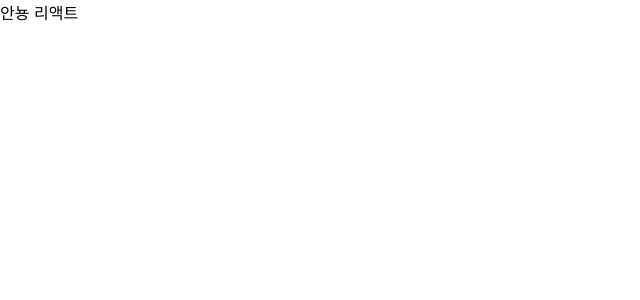
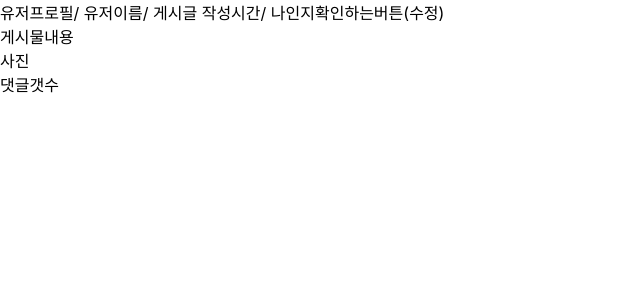
Before and after one commit to chochoq/react_imageBoard, a React (Create React App) app: page / in a window 1280 px wide. Shown: the top 300 px of the page, without its empty margins (0-640 px from the left). Built offline with nearby package versions, Linux system fonts and the light colour scheme; the HTML template or start-up script is replaced by a standard one.

Commit message:
(add) PostList.js

```diff
--- a/package.json
+++ b/package.json
@@ -6,9 +6,12 @@
     "@testing-library/jest-dom": "^5.11.4",
     "@testing-library/react": "^11.1.0",
     "@testing-library/user-event": "^12.1.10",
+    "enter": "^0.0.0",
     "react": "^17.0.2",
     "react-dom": "^17.0.2",
+    "react-router-dom": "^5.2.0",
     "react-scripts": "4.0.3",
+    "styled-components": "^5.2.1",
     "web-vitals": "^1.0.1"
   },
   "scripts": {
--- /dev/null
+++ b/src/components/Post.js
@@ -0,0 +1,28 @@
+import React from 'react';
+
+const Post = () => {
+
+    return (
+        <React.Fragment>
+            <div>유저프로필/ 유저이름/ 게시글 작성시간/ 나인지확인하는버튼(수정)</div>
+            <div>게시물내용</div>
+            <div>사진</div>
+            <div>댓글갯수</div>
+        </React.Fragment>
+    )
+}
+
+// props가 없어서 오류가 날것을 방지해 미리 defaultProps를 넣어준다
+Post.defaultProps = {
+    user_info: {
+        user_name: "보로꼬리",
+        user_profile: "https://foodsweeat.co.kr/wp-content/uploads/broccoli-1238250_1280-1.jpg"
+    },
+    image_url:"https://foodsweeat.co.kr/wp-content/uploads/broccoli-1238250_1280-1.jpg",
+    contents: "안녕하세요 보로꼬리입니다 만관잘부",
+    comment_cnt: 10,
+    insert_dt:"2021-02-02 11:00:00",
+
+};
+
+export default Post;
--- /dev/null
+++ b/src/pages/PostList.js
@@ -0,0 +1,16 @@
+// PostList.js
+
+import React from 'react';
+import Post from '../components/Post';
+
+const PostList = (props) => {
+
+    return (
+        <React.Fragment>
+            <Post></Post>
+        </React.Fragment>
+    )
+
+}
+
+export default PostList;
--- a/src/shared/App.js
+++ b/src/shared/App.js
@@ -1,10 +1,15 @@
 import './App.css';
 import React from 'react';
+
+import { BrowserRouter, Route } from 'react-router-dom';
+import PostList from '../pages/PostList';
 
 function App() {
   return (
     <React.Fragment>
-      안뇽 리액트
+      <BrowserRouter>
+        <Route path="/" exact component={PostList} />
+      </BrowserRouter>
     </React.Fragment>
   );
 }
```
